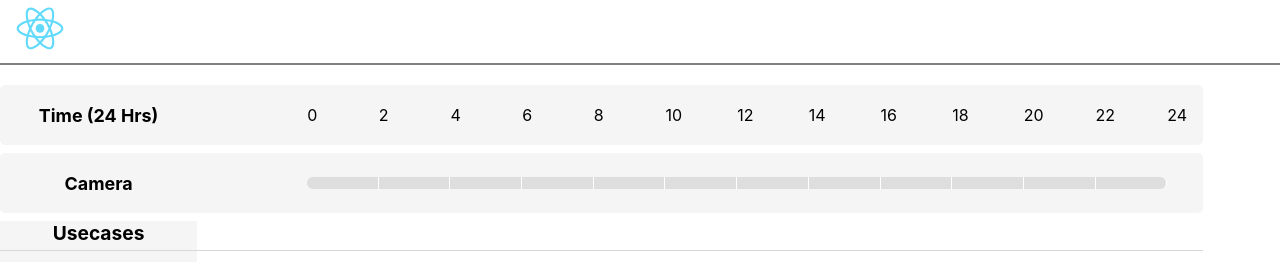
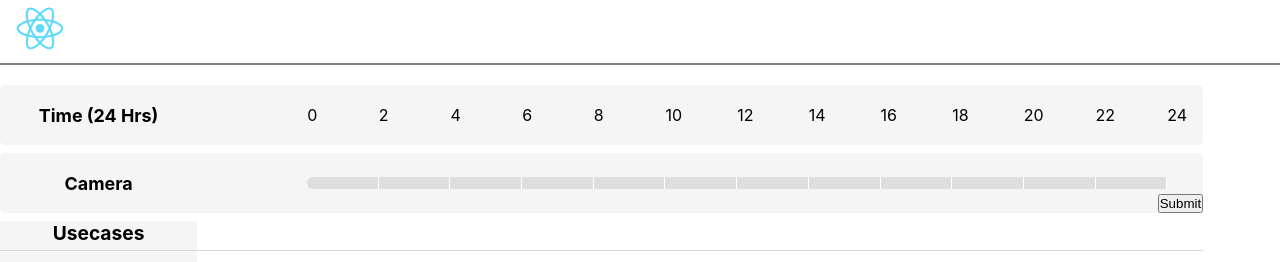
Before and after one commit to sbaz44/rdx_usecases, a React (Create React App) app: page / in a window 1280 px wide. Shown: the top 262 px of the page. Built offline with nearby package versions, Linux system fonts and the light colour scheme; the HTML template or start-up script is replaced by a standard one.

Commit message:
bug fixes

```diff
--- a/src/AddCamera.js
+++ b/src/AddCamera.js
@@ -21,28 +21,158 @@ export default class AddCamera extends Component {
     mouseState: false,
     arr: [],
     Service: Services,
+    selectedTimeSlot: [],
+    data: [
+      {
+        slot: "0-2",
+        Usecases: [],
+        AI: [],
+        isDisabled: false,
+        disabledSlot: [],
+      },
+      {
+        slot: "2-4",
+        Usecases: [],
+        AI: [],
+        isDisabled: false,
+        disabledSlot: [],
+      },
+      {
+        slot: "4-6",
+        Usecases: [],
+        AI: [],
+        isDisabled: false,
+        disabledSlot: [],
+      },
+      {
+        slot: "6-8",
+        Usecases: [],
+        AI: [],
+        isDisabled: false,
+        disabledSlot: [],
+      },
+      {
+        slot: "8-10",
+        Usecases: [],
+        AI: [],
+        isDisabled: false,
+        disabledSlot: [],
+      },
+      {
+        slot: "10-12",
+        Usecases: [],
+        AI: [],
+        isDisabled: false,
+        disabledSlot: [],
+      },
+      {
+        slot: "12-14",
+        Usecases: [],
+        AI: [],
+        isDisabled: false,
+        disabledSlot: [],
+      },
+      {
+        slot: "14-16",
+        Usecases: [],
+        AI: [],
+        isDisabled: false,
+        disabledSlot: [],
+      },
+      {
+        slot: "16-18",
+        Usecases: [],
+        AI: [],
+        isDisabled: false,
+        disabledSlot: [],
+      },
+      {
+        slot: "18-20",
+        Usecases: [],
+        AI: [],
+        isDisabled: false,
+        disabledSlot: [],
+      },
+      {
+        slot: "20-22",
+        Usecases: [],
+        AI: [],
+        isDisabled: false,
+        disabledSlot: [],
+      },
+      {
+        slot: "22-0",
+        Usecases: [],
+        AI: [],
+        isDisabled: false,
+        disabledSlot: [],
+      },
+    ],
+    activeUsecases: [],
+  };
+
+  parentLoop = (arr, callback) => {
+    for (let element of arr) {
+      callback(element);
+    }
   };
 
   mouseDown = (i) => {
     console.log("mouseDown");
-    let _arr = [...this.state.arr];
-    if (_arr.includes(i)) {
-      var index = _arr.indexOf(i);
-      _arr.splice(index, 1);
+    let _selectedTimeSlot = [...this.state.selectedTimeSlot];
+    if (_selectedTimeSlot.includes(i)) {
+      var index = _selectedTimeSlot.indexOf(i);
+      _selectedTimeSlot.splice(index, 1);
     } else {
-      _arr.push(i);
+      _selectedTimeSlot.push(i);
     }
 
-    this.setState({ arr: _arr });
+    this.setState({ selectedTimeSlot: _selectedTimeSlot });
     this.setState({ mouseState: true });
   };
-  componentDidMount() {
-    console.log(this.state.Service);
-  }
+  submitTime = () => {
+    let _selectedTimeSlot = [...this.state.selectedTimeSlot];
+    let _data = [...this.state.data];
+    const intersection = _data.filter((element) => {
+      if (_selectedTimeSlot.includes(element.slot)) {
+        element.isDisabled = false;
+      } else element.isDisabled = true;
+      return element;
+    });
+    this.setState({ data: intersection });
+  };
+  handleCase = (item, service_item) => {
+    console.log(item, service_item);
+    let _data = [...this.state.data];
+    this.parentLoop(_data, (ele) => {
+      if (ele.slot === item.slot) {
+        if (ele.Usecases.includes(service_item.Service_id)) {
+          var index = ele.Usecases.indexOf(service_item.Service_id);
+          ele.Usecases.splice(index, 1);
+        } else ele.Usecases.push(service_item.Service_id);
+      }
+    });
+    this.setState({ data: _data });
+  };
+  usecaseMouseDown = (item, index, service_item) => {
+    let _activeUsecases = [...this.state.activeUsecases];
+    let _data = [...this.state.data];
+    //adding selected usecase in state
+    if (_activeUsecases.includes(service_item.Service_id)) {
+      var index = _activeUsecases.indexOf(service_item.Service_id);
+      _activeUsecases.splice(index, 1);
+    } else {
+      _activeUsecases.push(service_item.Service_id);
+    }
+    this.setState({ mouseState: true, activeUsecases: _activeUsecases }, () =>
+      this.handleCase(item, service_item)
+    );
+  };
+  componentDidMount() {}
   render() {
     return (
       <div className="addCamera">
-        {console.log(this.state.arr)}
+        {console.log(this.state)}
         <div className="header">
           <img src={logo} className="logo" />
         </div>
@@ -70,25 +200,30 @@ export default class AddCamera extends Component {
             <p className="h">Camera</p>
             <div
               className="timeline"
-              onMouseLeave={() => this.setState({ mouseState: false })}
+              // onMouseLeave={() => this.setState({ mouseState: false })}
             >
-              {this.state.time.map((item) => (
+              {this.state.data.map((item) => (
                 <div
                   key={item}
                   className={
-                    this.state.arr.includes(item) ? "child active" : "child"
+                    this.state.selectedTimeSlot.includes(item.slot)
+                      ? "child active"
+                      : "child"
                   }
                   onMouseDown={() => {
-                    this.mouseDown(item);
+                    this.mouseDown(item.slot);
                   }}
                   onMouseEnter={() => {
                     if (this.state.mouseState) {
-                      this.mouseDown(item);
+                      this.mouseDown(item.slot);
                     }
                   }}
                   onMouseUp={() => this.setState({ mouseState: false })}
                 ></div>
               ))}
+              <button onClick={this.submitTime} className="submit">
+                Submit
+              </button>
             </div>
           </div>
           <div className="data-container">
@@ -96,25 +231,28 @@ export default class AddCamera extends Component {
               <h1>Usecases</h1>
               <div className="dummy" />
             </div>
-            {this.state.Service.map((item) => (
+            {this.state.Service.map((service_item) => (
               <div className="flex">
-                <h4 className="name">{item.Service_name}</h4>
+                <h4 className="name">{service_item.Service_name}</h4>
                 <div
                   className="dummy"
-                  onMouseLeave={() => this.setState({ mouseState: false })}
+                  // onMouseLeave={() => this.setState({ mouseState: false })}
                 >
-                  {this.state.time.map((item) => (
+                  {this.state.data.map((item, index) => (
                     <div
-                      key={item}
+                      key={item.slot}
+                      className="child"
                       className={
-                        this.state.arr.includes(item) ? "child active" : "child"
+                        item.Usecases.includes(service_item.Service_id)
+                          ? "child active"
+                          : "child"
                       }
                       onMouseDown={() => {
-                        this.mouseDown(item);
+                        this.usecaseMouseDown(item, index, service_item);
                       }}
                       onMouseEnter={() => {
                         if (this.state.mouseState) {
-                          this.mouseDown(item);
+                          this.usecaseMouseDown(item, index, service_item);
                         }
                       }}
                       onMouseUp={() => this.setState({ mouseState: false })}
--- a/src/App.css
+++ b/src/App.css
@@ -63,6 +63,7 @@ body {
 }
 
 .timeline-header {
+  position: relative;
   display: flex;
   background: #f5f5f5;
   align-items: center;
@@ -80,6 +81,11 @@ body {
   font-weight: bold;
 }
 .timeline {
+  display: flex;
+  width: 100%;
+}
+
+.slider {
   display: flex;
   width: 100%;
 }
@@ -139,6 +145,11 @@ body {
   padding: 10px 0;
   font-weight: normal;
 }
+.submit {
+  position: absolute;
+  bottom: 0;
+  right: 0;
+}
 /* .usecase-name {
   width: 22%;
   margin-right: 110px;
--- a/src/limits.json
+++ b/src/limits.json
@@ -2,8 +2,8 @@
   "details": {
     "Limitations": {
       "Camera": 2,
-      "Deepstream": 2,
-      "Usecase": 5
+      "Deepstream": 3,
+      "Usecase": 6
     }
   }
 }
```
Also changed, not shown: src/components/Slider.js (added, +57 -0 lines).
